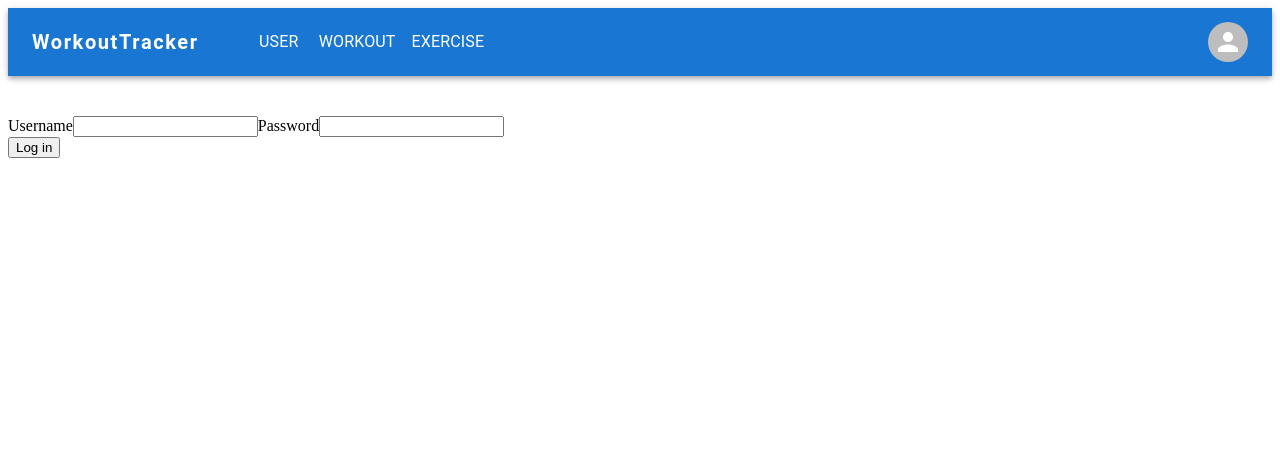
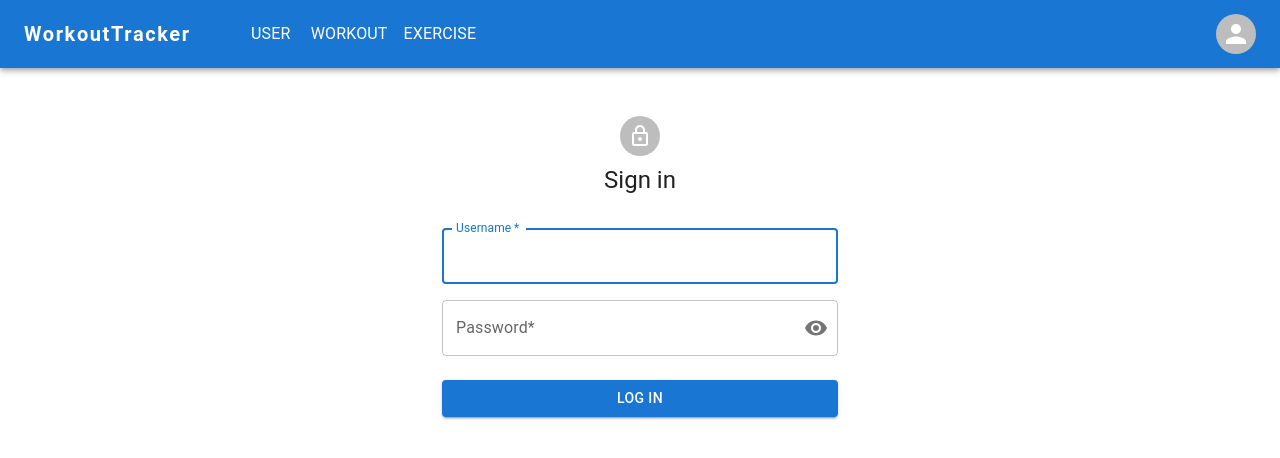
Before and after one commit to Finnick223/WorkoutTracker, a React (Vite) app: page /login in a window 1280 px wide. Shown: the top 458 px of the page. Built offline with nearby package versions, Linux system fonts and the light colour scheme.

Commit message:
designed login page

```diff
--- a/src/pages/login.tsx
+++ b/src/pages/login.tsx
@@ -1,4 +1,22 @@
-// import { useState } from 'react'
+import { useState } from 'react'
+import {
+  Box,
+  TextField,
+  FormControl,
+  InputLabel,
+  Avatar,
+  OutlinedInput,
+  InputAdornment,
+  IconButton,
+  Container,
+  CssBaseline,
+  Typography,
+  Grid,
+  Button,
+} from '@mui/material';
+import Visibility from '@mui/icons-material/Visibility';
+import LockOutlinedIcon from '@mui/icons-material/LockOutlined';
+import VisibilityOff from '@mui/icons-material/VisibilityOff';
 import {
   // useLoaderData,
   useNavigation,
@@ -41,14 +59,103 @@ export async function action({ request }: any) {
 }
 
 function App() {
+  const [showPassword, setShowPassword] = useState(false);
+
+  const handleClickShowPassword = () => setShowPassword((show) => !show);
+  const handleMouseDownPassword = (event: React.MouseEvent<HTMLButtonElement>) => {
+    event.preventDefault();
+  };
+
   const navigation = useNavigation()
   const errorMessage = useActionData()
 
 
     return (
       <>
+        <Container component="main" maxWidth="xs">
+          <CssBaseline />
+            <Box
+              sx={{
+                  display: 'flex',
+                  flexDirection: 'column',
+                  alignItems: 'center',
+              }}
+            >
+              <Avatar sx={{ m: 1}}>
+                  <LockOutlinedIcon />
+              </Avatar>
+              <Typography component="h1" variant='h5' sx={{mb: 4}}>
+                  Sign in
+              </Typography>
+              {/* <Box
+                component="form"
+                sx={{mt: 3}}
+              > */}
+              <Form
+              className="form--register"
+              method="post"
+              replace
+              >
+                <Grid container spacing={2}>
+                  <Grid item xs={12}>
+                    <TextField
+                      name='username'
+                      required
+                      fullWidth
+                      id='username'
+                      label="Username"
+                      autoFocus
+                    />
+                  </Grid>
+                  <Grid item xs={12}>
+                    <FormControl
+                      fullWidth
+                      variant="outlined"
+                      // error={formData.formErrors.password ? true : false}
+                    >
+                      <InputLabel htmlFor="outlined-adornment-password">Password*</InputLabel>
+                      <OutlinedInput
+                        id="password"
+                        type={showPassword ? 'text' : 'password'}
+                        // onChange={handleChange}
+                        endAdornment={
+                          <InputAdornment position="end">
+                          <IconButton
+                          aria-label="toggle password visibility"
+                          onClick={handleClickShowPassword}
+                          onMouseDown={handleMouseDownPassword}
+                          edge="end"
+                          >
+                          {showPassword ? <VisibilityOff /> : <Visibility />}
+                          </IconButton>
+                          </InputAdornment>
+                        }
+                        required
+                        label="Password"
+                        name='password'
+                      />
+                      {/* <FormHelperText>{formData.formErrors.password}</FormHelperText> */}
+                    </FormControl>
+                    </Grid>
+                </Grid>
+                <Button
+                        type='submit'
+                        fullWidth
+                        variant='contained'
+                        sx={{mt: 3, mb: 2 }}
+                        disabled={navigation.state === "submitting"}
+                    >
+                      {navigation.state === "submitting"
+                      ? "Logging in..."
+                      : "Log in"
+                      }
+                    </Button>
+              </Form>
+              {/* </Box> */}
+           </Box>
+        </Container>
         {errorMessage && <h3>errorMessage</h3>}
-        <Form
+        {/* <Form
           className="form--register"
           method="post"
           replace
@@ -72,7 +179,7 @@ function App() {
                     : "Log in"
                 }
             </button>
-        </Form>
+        </Form> */}
       </>
     );
   }
```
